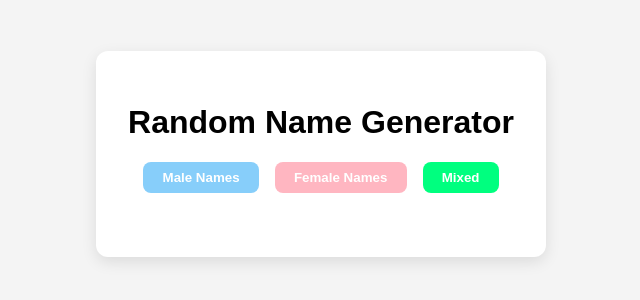
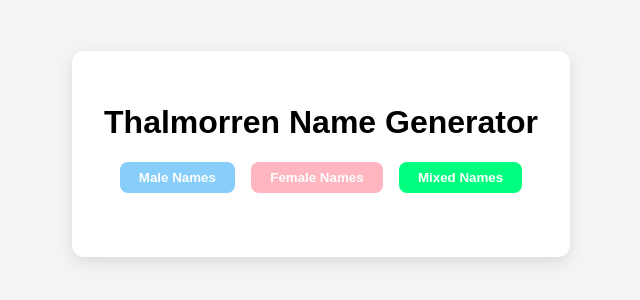
Before and after one commit to Grisanne/Grisanne.github.io, a plain HTML site: page index.html in a window 1280 px wide. Shown: the part 246-546 px from the top of the page, without its empty margins (319-959 px from the left). Drawn offline with Linux system fonts and the light colour scheme.

Commit message:
Update index.html

```diff
--- a/index.html
+++ b/index.html
@@ -1,18 +1,19 @@
+
 <!DOCTYPE html>
 <html lang="en">
 <head>
   <meta charset="UTF-8" />
   <meta name="viewport" content="width=device-width, initial-scale=1.0"/>
-  <title>Gendered Name Randomizer</title>
+  <title>Thalmorren Name Randomizer</title>
   <link rel="stylesheet" href="styles.css" />
 </head>
 <body>
   <div class="container">
-    <h1>Random Name Generator</h1>
+    <h1>Thalmorren Name Generator</h1>
     <div class="buttons">
       <button class="male" onclick="generateNames('male')">Male Names</button>
       <button class="female" onclick="generateNames('female')">Female Names</button>
-      <button class="mixed" onclick="generateNames('mixed')">Mixed</button>
+      <button class="mixed" onclick="generateNames('mixed')">Mixed Names</button>
     </div>
     <ul id="nameList"></ul>
   </div>
```
